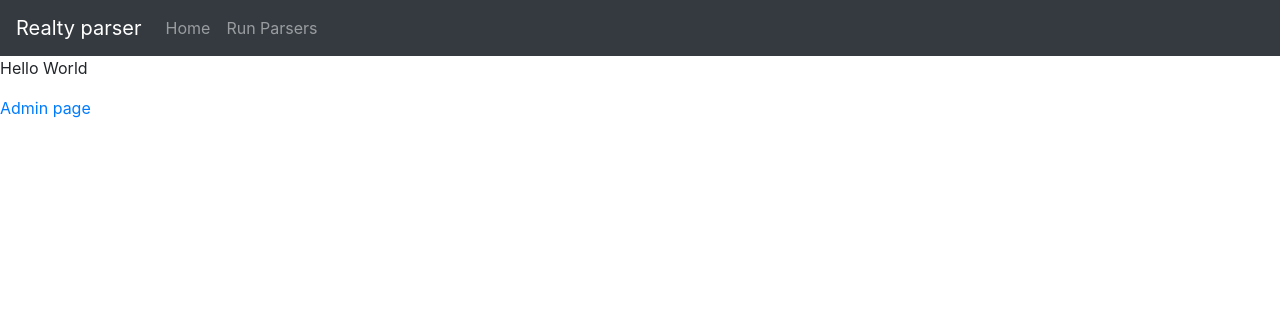
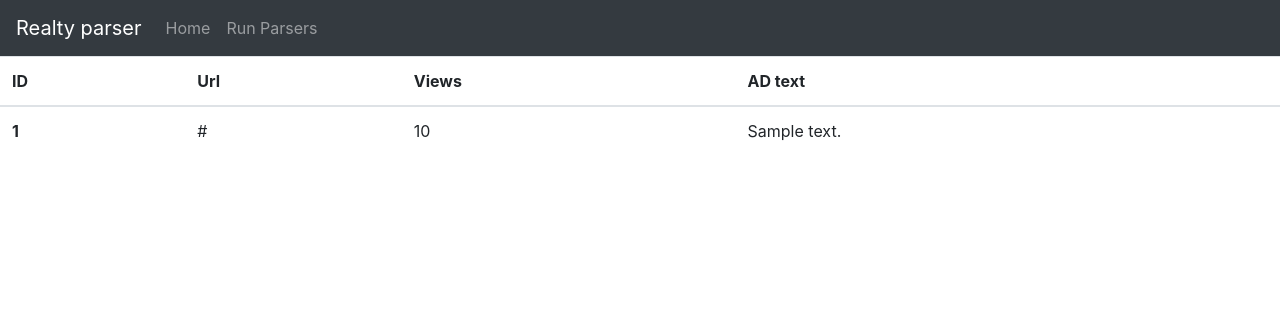
Before and after one commit to nergilz/TestFlask, a Flask app: template templates/index.html in a window 1280 px wide. Shown: the top 316 px of the page. Run offline with Flask 2, Linux system fonts and the light colour scheme; the template is opened without the code that fills it: most values are stand-ins (such as "Sample title", 1, 10 or a date in 2020); parts of the project's set-up code (start-up, migrations or seed data) failed here and were passed over; some libraries are stand-ins or nearby versions.

Commit message:
veiw results from db in main page

```diff
--- a/admin/templates/admin/index.html
+++ b/admin/templates/admin/index.html
@@ -1,4 +1,10 @@
 {% extends 'base.html' %}
 {% block content %}
     <h1>Admin Page</h1>
+    <div class="progress">
+        <div class="progress-bar progress-bar-striped active" role="progressbar" aria-valuenow="100" aria-valuemin="0"
+             aria-valuemax="100" style="width: 100%">
+            <span>Please wait<span class="dotdotdot"></span></span>
+        </div>
+    </div>
 {% endblock %}
--- a/templates/index.html
+++ b/templates/index.html
@@ -1,6 +1,23 @@
 {% extends 'base.html' %}
 {% block content %}
-    <p>Hello World</p>
-    <a href="url_for()">Admin page</a>
-{#    <p>Task {{ task_id }}  is {{ status }}</p>#}
+    <table class="table table-hover">
+        <thead>
+        <tr>
+            <th scope="col">ID</th>
+            <th scope="col">Url</th>
+            <th scope="col">Views</th>
+            <th scope="col">AD text</th>
+        </tr>
+        </thead>
+        <tbody>
+        {% for record in records %}
+            <tr>
+                <th scope="row">{{ record.id }}</th>
+                <td>{{ record.url }}</td>
+                <td>{{ record.views }}</td>
+                <td>{{ record.ad_text }}</td>
+            </tr>
+        {% endfor %}
+        </tbody>
+    </table>
 {% endblock %}
```
Also changed, not shown: view.py (+3 -6 lines).
